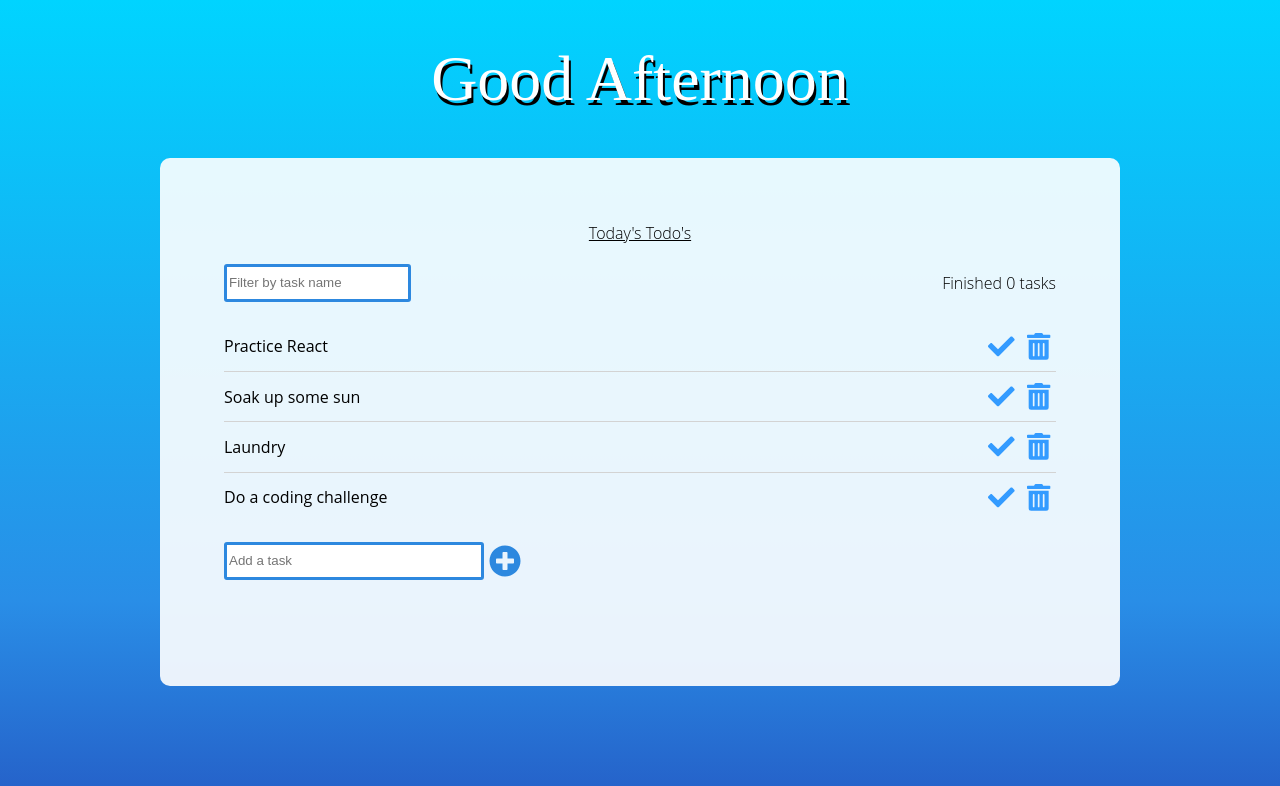
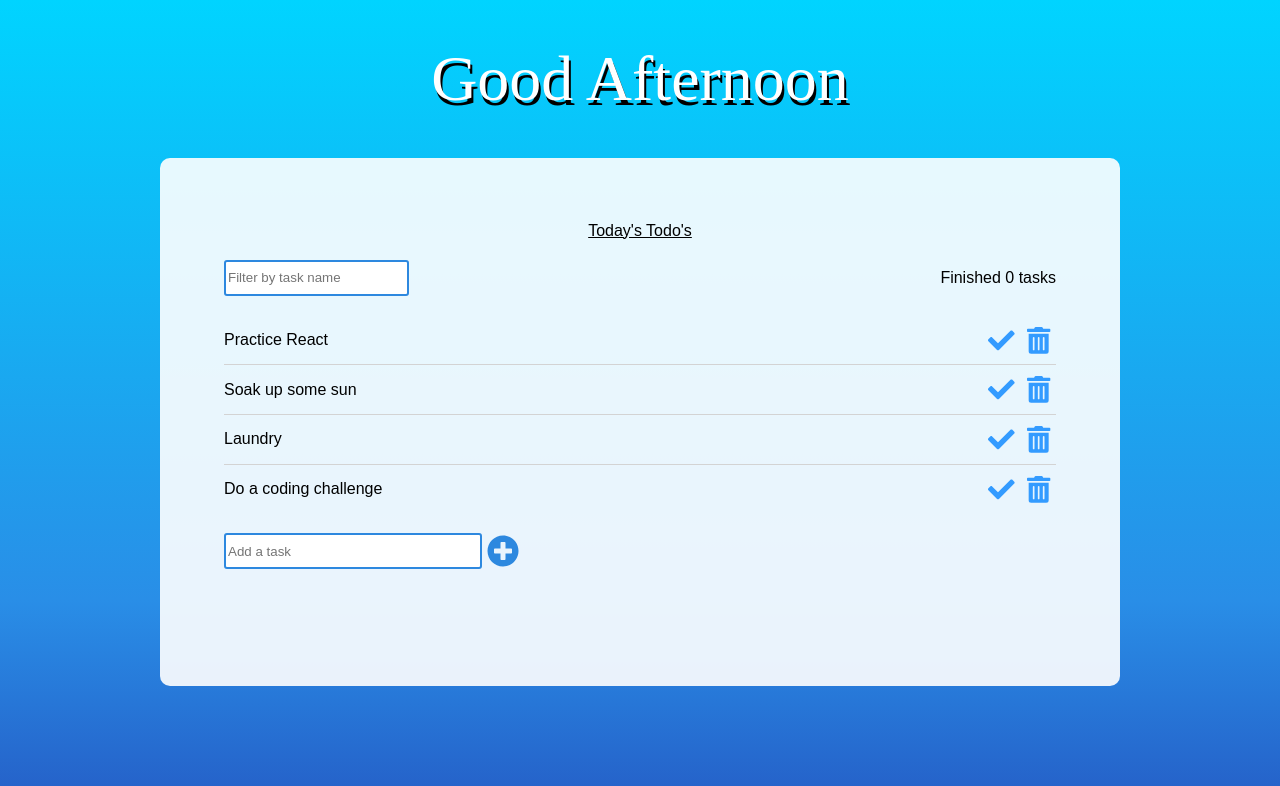
Before and after one commit to cayleatopolski/toDoListReact, a React (Create React App) app: page / in a window 1280 px wide. Shown: the top 786 px of the page. Built offline with nearby package versions, Linux system fonts and the light colour scheme.

Commit message:
minor styling

```diff
--- a/public/index.html
+++ b/public/index.html
@@ -24,7 +24,7 @@
       work correctly both with client-side routing and a non-root public URL.
       Learn how to configure a non-root public URL by running `npm run build`.
     -->
-    <title>React App</title>
+    <title>Todo List</title>
   </head>
   <body>
     <noscript>You need to enable JavaScript to run this app.</noscript>
--- a/src/App.css
+++ b/src/App.css
@@ -92,7 +92,7 @@ video {
 @import url('https://fonts.googleapis.com/css?family=Pacifico');
 
 html {
-  font-family: 'Open Sans', sans-serif;
+  font-family: 'Raleway', sans-serif;
 }
 
 body {
--- a/src/components/AddItem/addItem.module.css
+++ b/src/components/AddItem/addItem.module.css
@@ -7,7 +7,7 @@
 .addInput {
   height: 30px;
   width: 30%;
-  border: solid 3px #2d88df;
+  border: solid 2px #2d88df;
   border-radius: 3px;
 }
 
--- a/src/components/Filter/filter.module.css
+++ b/src/components/Filter/filter.module.css
@@ -1,6 +1,6 @@
 .filterInput {
   height: 30px;
-  border: solid 3px #2d88df;
+  border: solid 2px #2d88df;
   border-radius: 3px;
 }
 
```
